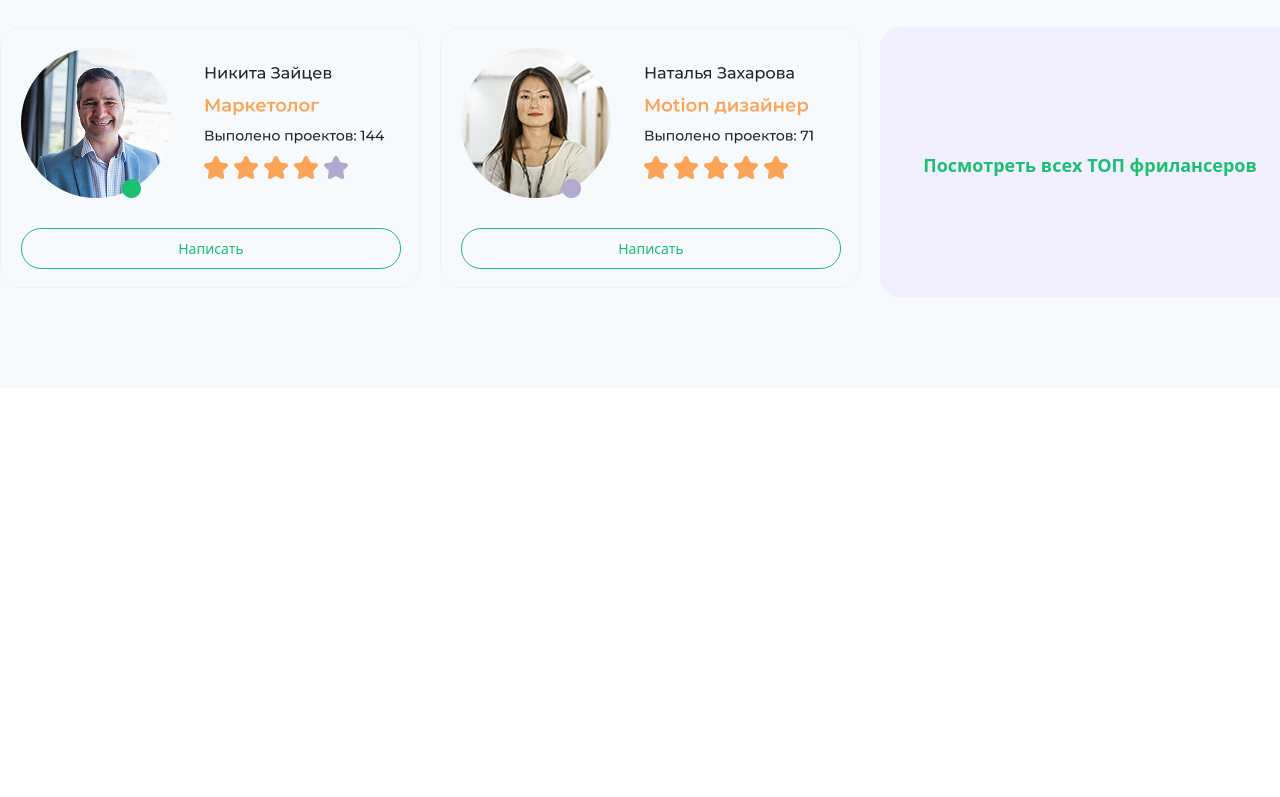
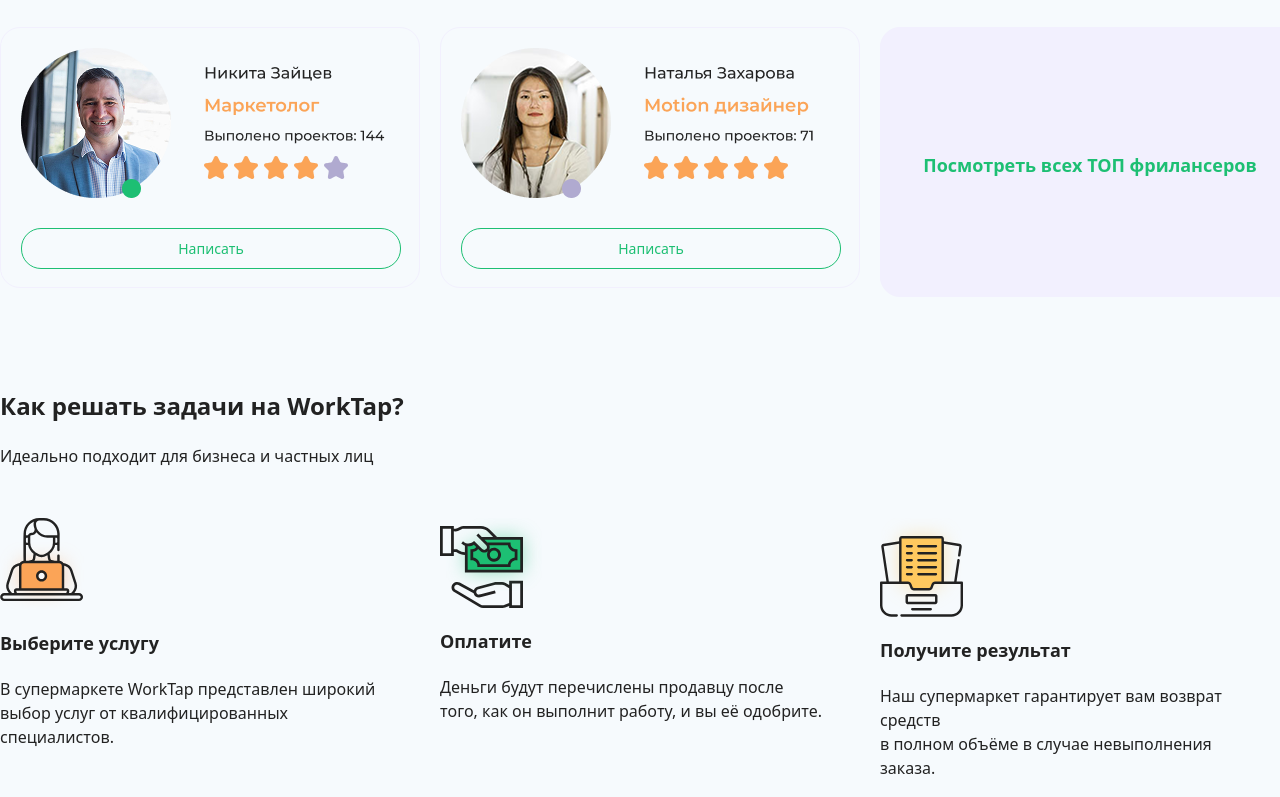
Before and after one commit to Burkhan4/worktap, a website built with Vite: page index.html in a window 1280 px wide. Shown: the part 2134-2931 px from the top of the page. Before the commit the page ends 2522 px from the top, so only its background shows below. Built offline with nearby package versions, Linux system fonts and the light colour scheme.

Commit message:
all is done

```diff
--- a/index.html
+++ b/index.html
@@ -346,7 +346,43 @@
             <div
               class="w-[420px] h-[270px] rounded-[20px] cursor-pointer bg-[#F2F0FE] border border-[#F2F0FE] text-center pt-[124px] hover:shadow-[0px_16px_16px_0px_#2222220A] transition-transform duration-300 ease-out hover:translate-y-[-10px]"
             >
-              <h3 class="text-[#1DBF73] text-[18px] font-semibold">Посмотреть всех ТОП фрилансеров</h3>
+              <h3 class="text-[#1DBF73] text-[18px] font-semibold">
+                Посмотреть всех ТОП фрилансеров
+              </h3>
+            </div>
+          </div>
+        </div>
+      </section>
+      <section class="bg-[#F6FAFD]">
+        <div class="m-auto w-[1320px]">
+          <h2 class="text-[24px] text-[#222222] font-semibold mb-5">
+            Как решать задачи на WorkTap?
+          </h2>
+          <p class="font-normal text-[16px] text-[#222222] mb-[50px]">
+            Идеально подходит для бизнеса и частных лиц
+          </p>
+          <div class="grid grid-cols-3 pb-[100px]">
+            <div class="w-[389px] h-[179px]">
+              <img src="./assets/svg/how_1.svg" alt="img" />
+              <h3 class="text-[18px] text-[#222222] font-semibold my-5">Выберите услугу</h3>
+              <p class="font-normal text-[16px] text-[#222222]">
+                В супермаркете WorkTap представлен широкий <br />выбор услуг от
+                квалифицированных специалистов.
+              </p>
+            </div>
+            <div class="w-[389px] h-[179px]">
+              <img src="./assets/svg/how_2.svg" alt="img" />
+              <h3 class="text-[18px] text-[#222222] font-semibold my-5">Оплатите</h3>
+              <p class="font-normal text-[16px] text-[#222222]">
+                Деньги будут перечислены продавцу после <br>того, как он выполнит работу, и вы её одобрите.
+              </p>
+            </div>
+            <div class="w-[389px] h-[179px]">
+              <img src="./assets/svg/how_3.svg" alt="img" />
+              <h3 class="text-[18px] text-[#222222] font-semibold my-5">Получите результат</h3>
+              <p class="font-normal text-[16px] text-[#222222]">
+                Наш супермаркет гарантирует вам возврат средств <br>в полном объёме в случае невыполнения заказа.
+              </p>
             </div>
           </div>
         </div>
```
Also changed, not shown: assets/svg/how_1.svg (added), assets/svg/how_2.svg (added), assets/svg/how_3.svg (added).
